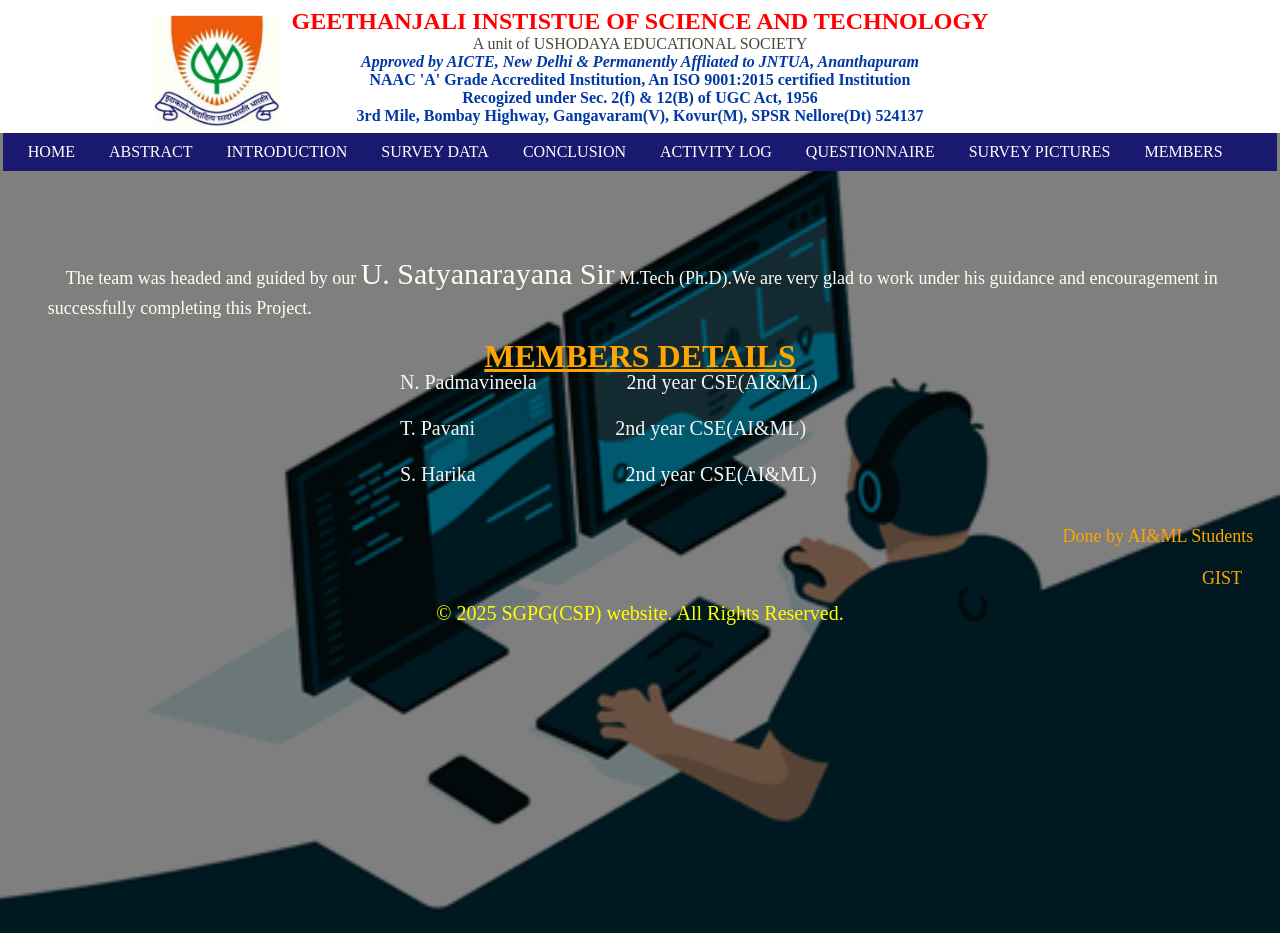
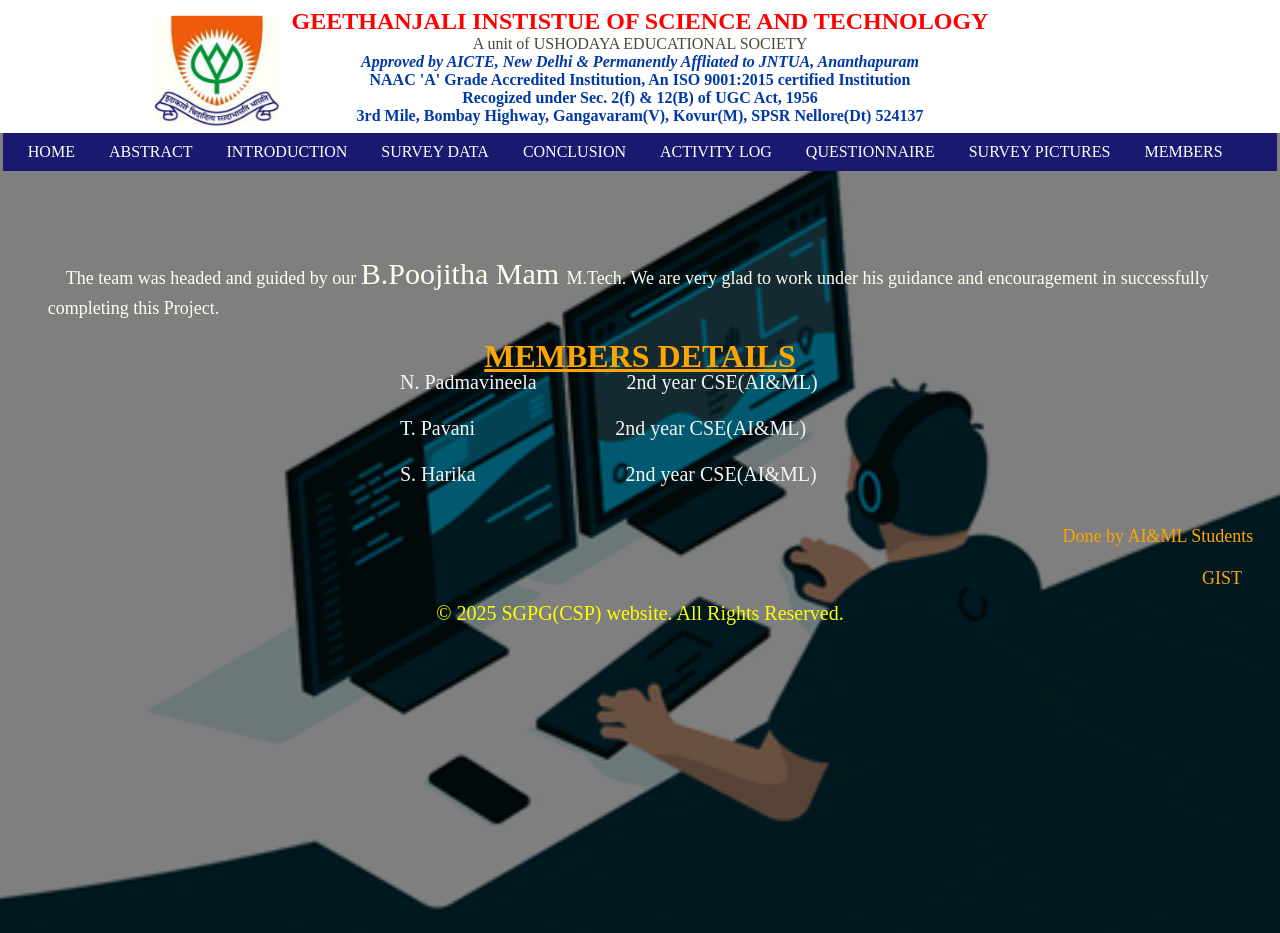
Before and after one commit to Padmavineela123/vineela, a plain HTML site: page members.html in a window 1280 px wide. Drawn offline with Linux system fonts and the light colour scheme.

Commit message:
Add files via upload

```diff
--- a/members.html
+++ b/members.html
@@ -37,7 +37,7 @@
 
             <div class="content">
 
-                <p>&emsp;The team was headed and guided by our <span>U. Satyanarayana Sir</span>  M.Tech (Ph.D).We are very glad to work under his guidance and encouragement in successfully completing this Project.</p>
+                <p>&emsp;The team was headed and guided by our <span>B.Poojitha Mam </span>M.Tech. We are very glad to work under his guidance and encouragement in successfully completing this Project.</p>
                 <h1><u>MEMBERS DETAILS</u></h1><br><br>
             </div>
         </div>
```
